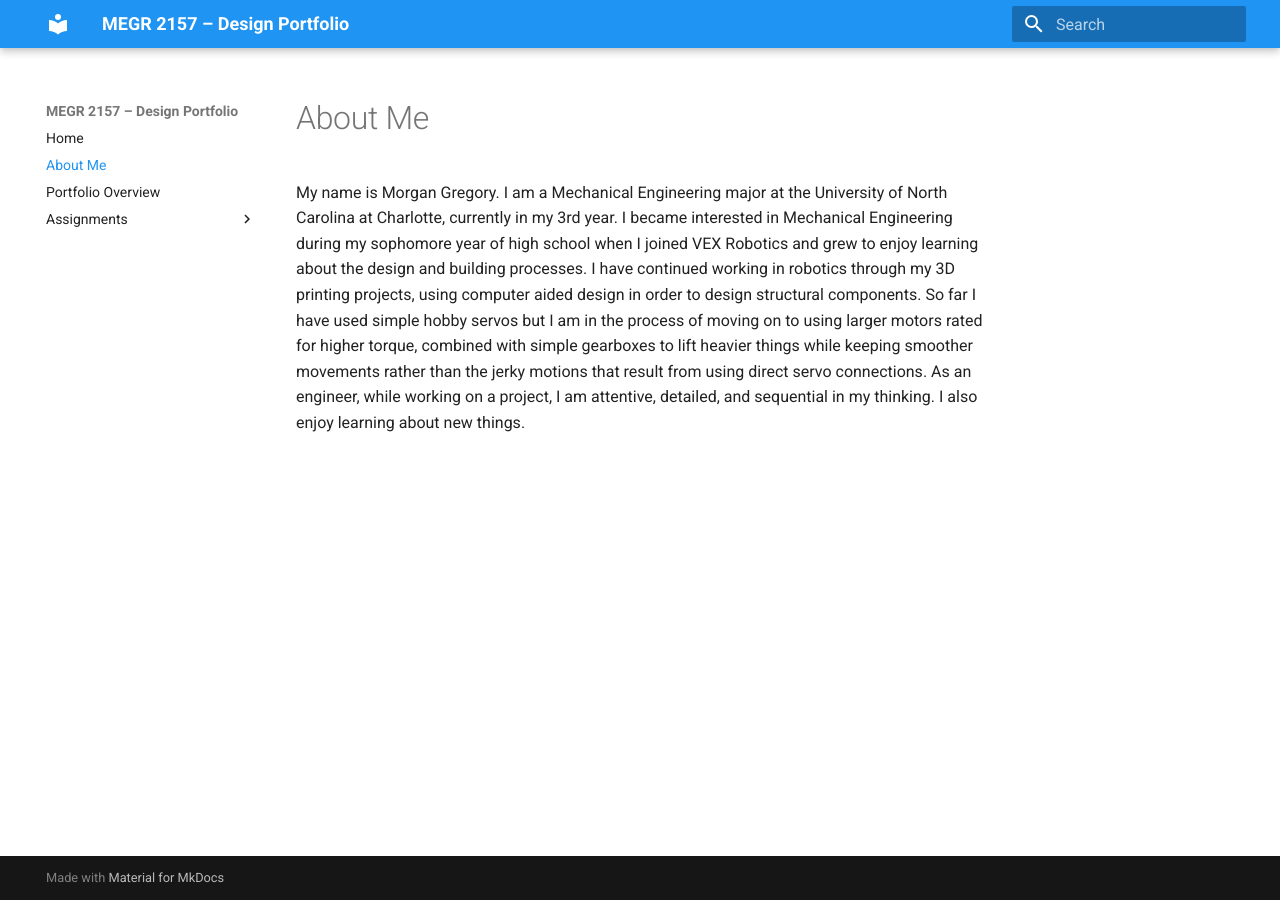
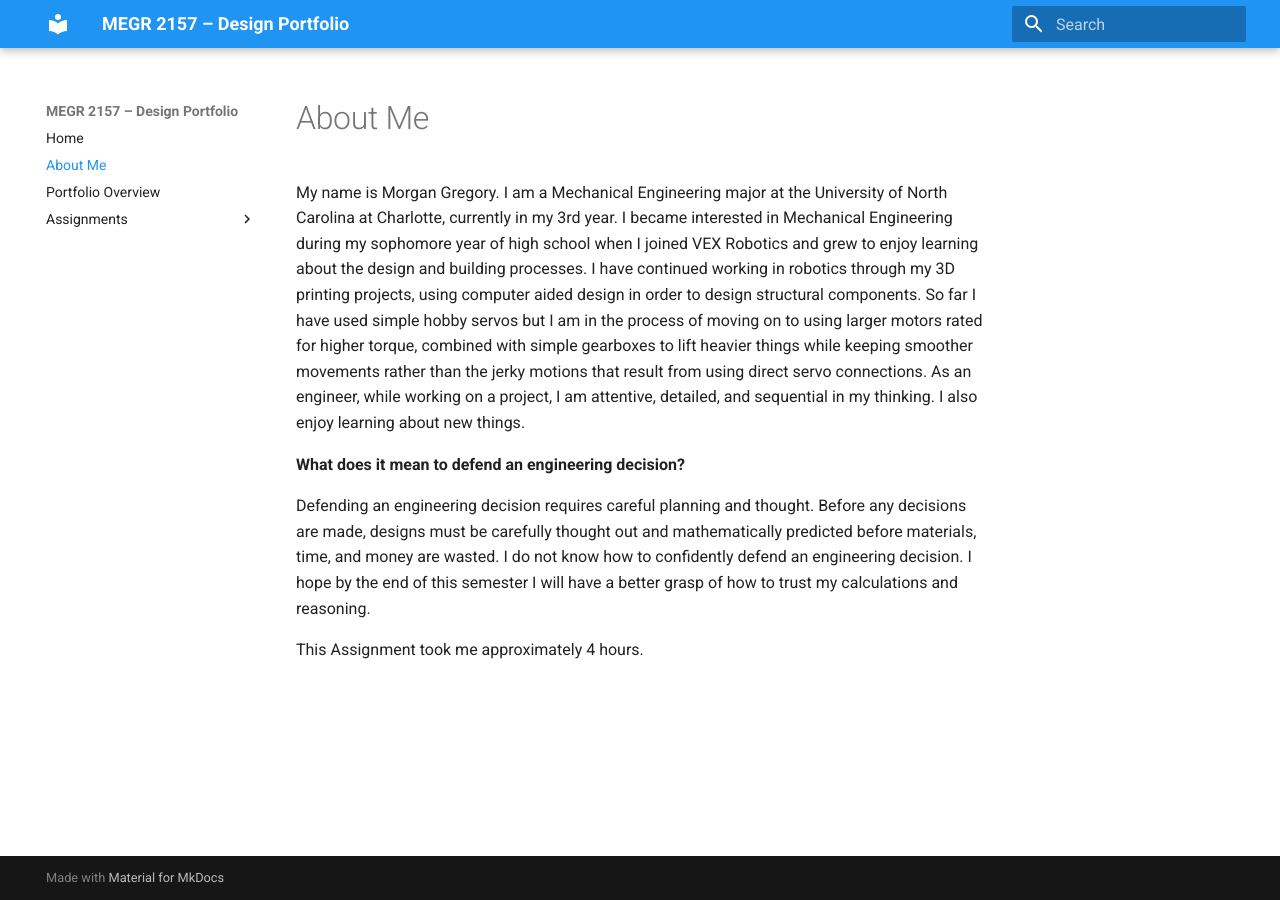
Before and after one commit to mgrego35/megr2156-portfolio, an MkDocs documentation site: the page built from docs/aboutme/index.md, in a window 1280 px wide. Built offline with MkDocs 1.6.1 and Material for MkDocs 9.7.7, drawn with Linux system fonts in a browser that asks for light colours.

Commit message:
Update index.md

```diff
--- a/docs/aboutme/index.md
+++ b/docs/aboutme/index.md
@@ -1,3 +1,9 @@
 # About Me
 
 My name is Morgan Gregory. I am a Mechanical Engineering major at the University of North Carolina at Charlotte, currently in my 3rd year. I became interested in Mechanical Engineering during my sophomore year of high school when I joined VEX Robotics and grew to enjoy learning about the design and building processes. I have continued working in robotics through my 3D printing projects, using computer aided design in order to design structural components. So far I have used simple hobby servos but I am in the process of moving on to using larger motors rated for higher torque, combined with simple gearboxes to lift heavier things while keeping smoother movements rather than the jerky motions that result from using direct servo connections. As an engineer, while working on a project, I am attentive, detailed, and sequential in my thinking. I also enjoy learning about new things.
+
+**What does it mean to defend an engineering decision?**
+
+Defending an engineering decision requires careful planning and thought. Before any decisions are made, designs must be carefully thought out and mathematically predicted before materials, time, and money are wasted. I do not know how to confidently defend an engineering decision. I hope by the end of this semester I will have a better grasp of how to trust my calculations and reasoning.
+
+This Assignment took me approximately 4 hours.
```
